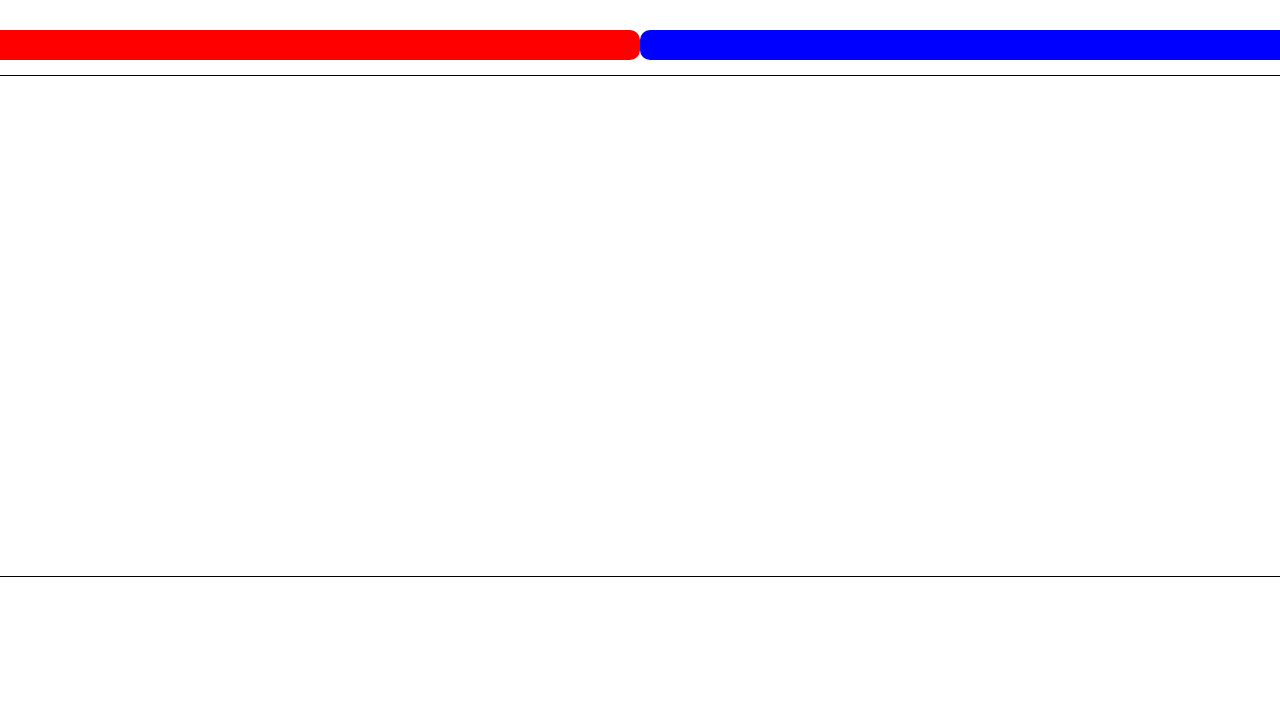
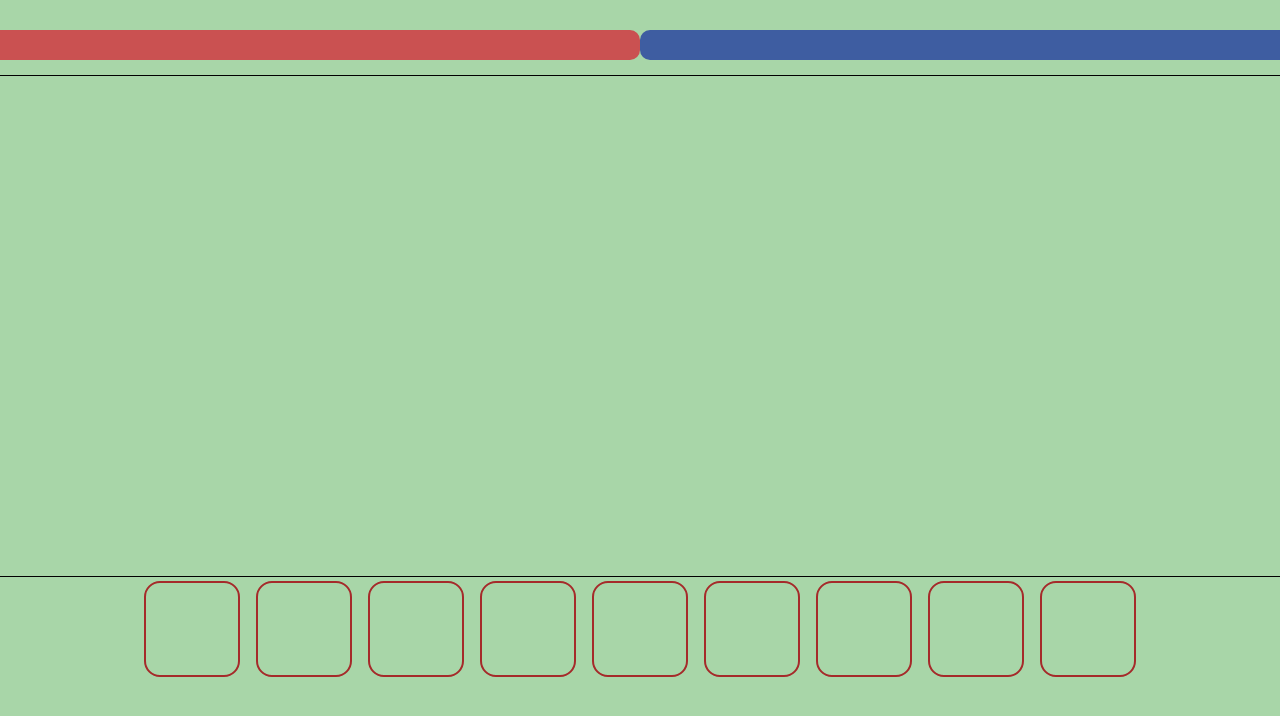
Before and after one commit to ElMantos/corious-george, a website built with webpack: page dist/index.html in a window 1280 px wide. Built offline with nearby package versions, Linux system fonts and the light colour scheme.

Commit message:
add minimalistic styling

```diff
--- /dev/null
+++ b/src/Items/index.js
@@ -0,0 +1 @@
+export { default as Helmet } from "./Helmet";
--- a/src/Objects/World.js
+++ b/src/Objects/World.js
@@ -86,7 +86,6 @@ class World {
     }
 
     this.drawEntity(entity);
-    this.ctx.fillText(`HP: ${this.player.health}`, 10, 20);
   };
 
   repaint = () => {
--- a/src/style.scss
+++ b/src/style.scss
@@ -3,6 +3,7 @@
 }
 
 body {
+  background-color: rgb(168, 214, 168);
   .world {
     display: flex;
     justify-content: center;
@@ -20,7 +21,7 @@ body {
       .health {
         height: 30px;
         .indicator {
-          background-color: red;
+          background-color: rgb(202, 81, 81);
         }
       }
 
@@ -29,9 +30,24 @@ body {
         .indicator {
           float: right;
           width: 100%;
-          background-color: blue;
+          background-color: rgb(62, 93, 161);
         }
       }
+    }
+  }
+
+  .inventory {
+    display: flex;
+    justify-content: center;
+    :last-child {
+      margin-right: 0 !important;
+    }
+    .inventory-item {
+      width: 6rem;
+      height: 6rem;
+      border: 2px solid brown;
+      border-radius: 1rem;
+      margin-right: 1rem;
     }
   }
 
```
Also changed, not shown: dist/index.html, src/Items/Helmet.js (added), src/assets/inventory/helmet.png (added).
